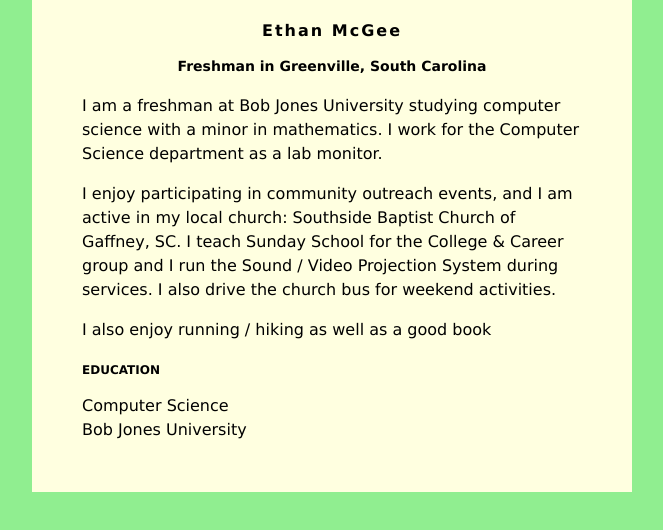
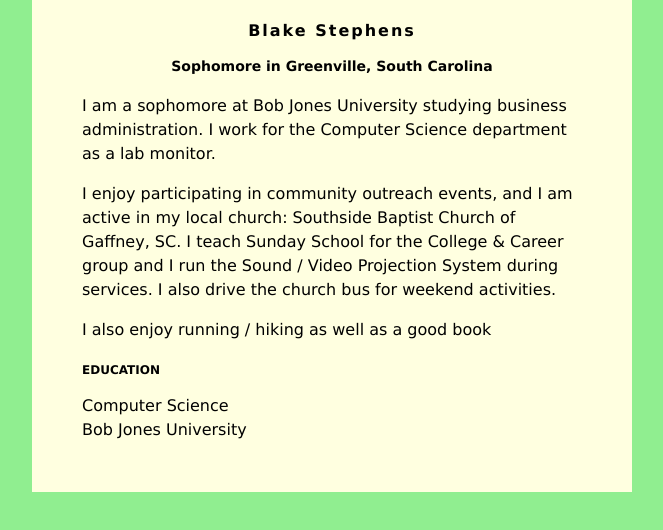
Before and after one commit to blakestephens/blakestephens.github.io, a plain HTML site: page index.html in a window 1280 px wide. Shown: the whole page, without its empty margins (308-971 px from the left). Drawn offline with Linux system fonts and the light colour scheme.

Commit message:
Update index.html

```diff
--- a/index.html
+++ b/index.html
@@ -30,10 +30,10 @@ h3 {
 </head>
 <body>
     <div id="content">
-        <h1>Ethan McGee</h1>
-        <h2>Freshman in Greenville, South Carolina</h2>
+        <h1>Blake Stephens</h1>
+        <h2>Sophomore in Greenville, South Carolina</h2>
 
-         <p>I am a freshman at Bob Jones University studying computer science with a minor in mathematics. I work for the Computer Science department as a lab monitor.</p>
+         <p>I am a sophomore at Bob Jones University studying business administration. I work for the Computer Science department as a lab monitor.</p>
          <p>
             I enjoy participating in community outreach events, and I am active in my local church: Southside Baptist Church of Gaffney, SC.  I teach Sunday School for the College &amp; Career group and I run the Sound / Video Projection System during services.  I also drive the church bus for weekend activities.
          </p>
```
